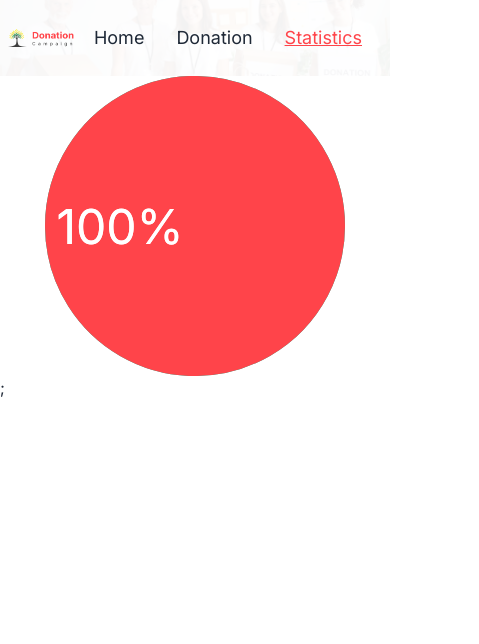
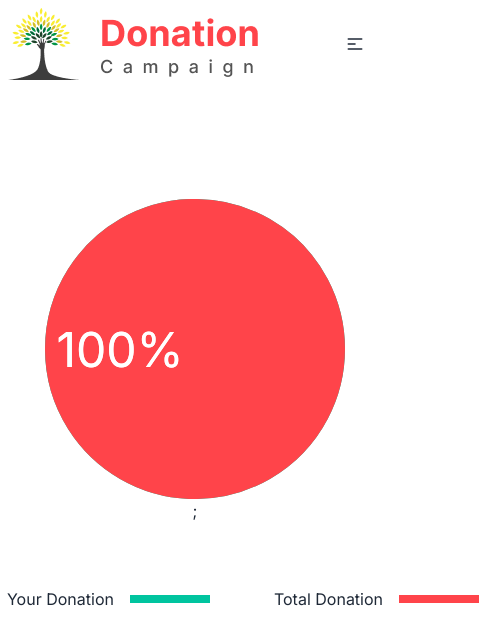
Before and after one commit to Abusayedshuvo/Donation-Campaign-App, a React (Vite) app: page /statistics in a window 390 px wide. Shown: the top 644 px of the page, 479 px wide, since content can reach past the window. Built offline with nearby package versions, Linux system fonts and the light colour scheme.

Commit message:
added new responsive navbar

```diff
--- a/src/Pages/Home/Home.jsx
+++ b/src/Pages/Home/Home.jsx
@@ -4,11 +4,11 @@ import { useState } from "react";
 
 const Home = () => {
   const [search, setSearch] = useState("");
-  const handleSearch = (event) => {
-    event.preventDefault();
-    setSearch(event.target.search.value);
+
+  const handleSearch = () => {
+    const searchInput = document.getElementById("search-field");
+    setSearch(searchInput.value);
   };
-
   return (
     <>
       <Banner handleSearch={handleSearch}></Banner>
--- a/src/Pages/Root/Root.jsx
+++ b/src/Pages/Root/Root.jsx
@@ -1,10 +1,10 @@
 import { Outlet } from "react-router-dom";
-import Header from "../../components/Header/Header";
+import Navbar from "../../components/Header/Navbar";
 
 const Root = () => {
   return (
     <>
-      <Header></Header>
+      <Navbar></Navbar>
       <Outlet></Outlet>
     </>
   );
--- a/src/Pages/Statistics/Statistics.jsx
+++ b/src/Pages/Statistics/Statistics.jsx
@@ -13,7 +13,7 @@ const Statistics = () => {
   }, []);
 
   return (
-    <div>
+    <div className="container mx-auto flex-col flex justify-center items-center h-[75vh]">
       <PieChart
         style={{ height: "300px" }}
         totalValue={12}
@@ -25,19 +25,27 @@ const Statistics = () => {
         data={[
           {
             title: "Your Donation",
-            lineWidth: 20,
             value: `${items.length ? items.length : 12}`,
             color: "#00C49F",
           },
           {
             title: "Total Donation",
-            lineWidth: 80,
             value: `${remain ? remain : 1}`,
             color: "#FF444A",
           },
         ]}
       />
       ;
+      <div className="flex gap-40 justify-between mt-16">
+        <p>
+          <span>Your Donation</span>
+          <span className="bg-[#00C49F] w-20 h-2 absolute mt-2 ml-4"></span>
+        </p>
+        <p>
+          <span>Total Donation</span>
+          <span className="bg-[#FF444A] w-20 h-2 absolute mt-2 ml-4"></span>
+        </p>
+      </div>
     </div>
   );
 };
--- a/src/components/Donate/Donate.jsx
+++ b/src/components/Donate/Donate.jsx
@@ -6,7 +6,6 @@ const Donate = () => {
   const [items, setItems] = useState([]);
   const [noData, setNoData] = useState(false);
   const [datalength, setDatalength] = useState(4);
-
   useEffect(() => {
     const items = JSON.parse(localStorage.getItem("items"));
     if (items) {
@@ -27,7 +26,11 @@ const Donate = () => {
         </div>
       )}
 
-      <div className={`${datalength === items.length ? "hidden" : ""}`}>
+      <div
+        className={`${
+          datalength === items.length || items.length < 4 ? "hidden" : ""
+        }`}
+      >
         <div className="text-center mt-20">
           <button
             onClick={() => setDatalength(items.length)}
--- a/src/components/Donations/Donations.jsx
+++ b/src/components/Donations/Donations.jsx
@@ -6,24 +6,26 @@ import Swal from "sweetalert2";
 
 const Donations = ({ search }) => {
   const [donations, setDonations] = useState([]);
+
   useEffect(() => {
     fetch("data.json")
       .then((res) => res.json())
       .then(function (donations) {
+        if (search) {
+          donations = donations.filter(
+            (category) =>
+              search.toLowerCase() === category.category.toLowerCase()
+          );
+          if (!donations.length) {
+            Swal.fire("Oops!", "Category not found", "error");
+          }
+        }
         setDonations(donations);
-        if (search) {
-          const categorys = donations.filter(
-            (category) => search === category.category
-          );
-          setDonations(categorys);
-        } else {
-          Swal.fire("Oops!", "You have already added this", "error");
-        }
       });
-  }, []);
+  }, [search]);
 
   return (
-    <div className="container mx-auto my-20 grid grid-cols-1 md:grid-cols-2 lg:grid-cols-4 gap-8">
+    <div className="container mx-auto my-20 grid grid-cols-1 md:grid-cols-2 lg:grid-cols-4 gap-8 px-2 md:px-0">
       {donations.map((donation, idx) => (
         <Donation key={idx} donation={donation}></Donation>
       ))}
--- a/src/components/Header/Banner.jsx
+++ b/src/components/Header/Banner.jsx
@@ -3,24 +3,37 @@ import PropTypes from "prop-types";
 const Banner = ({ handleSearch }) => {
   return (
     <>
-      <div className="flex justify-center items-center h-[50vh]">
+      <div
+        className="hero block relative"
+        style={{
+          backgroundImage: "url(/images/banner.png)",
+        }}
+      >
+        <div className="hero-overlay bg-opacity-95 bg-white absolute"></div>
+        <div className="relative">
+          <div className="flex justify-center items-center h-[50vh] banner">
             <div className="text-center">
-          <h1 className="text-5xl font-bold mb-10">
+              <h1 className="text-3xl md:text-4xl lg:text-5xl font-bold mb-10">
                 I Grow By Helping People In Need
               </h1>
               <div>
-            <form className="join lg:w-4/5" onSubmit={handleSearch}>
+                <div className="join lg:w-4/5">
                   <input
+                    id="search-field"
                     name="search"
                     className="input input-bordered join-item w-full rounded-l-lg"
                     placeholder="Search here...."
                   />
-              <input
-                type="submit"
-                value={"Search"}
+                  <button
+                    id="searchBtn"
+                    onClick={handleSearch}
                     className="btn join-item rounded-r-lg bg-primary text-white px-8"
-              />
-            </form>
+                  >
+                    Search
+                  </button>
+                </div>
+              </div>
+            </div>
           </div>
         </div>
       </div>
--- a/src/components/Header/Header.jsx
+++ /dev/null
@@ -1,23 +0,0 @@
-import Navbar from "./Navbar";
-
-const Header = () => {
-  return (
-    <>
-      <header>
-        <div
-          className="hero block relative"
-          style={{
-            backgroundImage: "url(/images/banner.png)",
-          }}
-        >
-          <div className="hero-overlay bg-opacity-95 bg-white absolute"></div>
-          <div className="relative">
-            <Navbar></Navbar>
-          </div>
-        </div>
-      </header>
-    </>
-  );
-};
-
-export default Header;
--- a/src/components/Header/Navbar.jsx
+++ b/src/components/Header/Navbar.jsx
@@ -5,12 +5,77 @@ const Navbar = () => {
     <>
       <nav className="container mx-auto">
         <div className="navbar bg-transparent">
-          <div className="flex-1">
+          <div className="navbar-start w-full justify-between ">
             <NavLink to="/">
               <img src="/images/Logo.png" alt="" />
             </NavLink>
+            <div className="dropdown float-left">
+              <label tabIndex={0} className="btn btn-ghost lg:hidden">
+                <svg
+                  xmlns="http://www.w3.org/2000/svg"
+                  className="h-5 w-5"
+                  fill="none"
+                  viewBox="0 0 24 24"
+                  stroke="currentColor"
+                >
+                  <path
+                    strokeLinecap="round"
+                    strokeLinejoin="round"
+                    strokeWidth="2"
+                    d="M4 6h16M4 12h8m-8 6h16"
+                  />
+                </svg>
+              </label>
+              <ul
+                tabIndex={0}
+                className="menu menu-sm dropdown-content mt-3 z-[1] p-2 shadow bg-base-100 rounded-box w-52 -left-40"
+              >
+                <li>
+                  <NavLink
+                    className={({ isActive, isPending }) =>
+                      isActive
+                        ? " text-primary underline bg-transparent"
+                        : isPending
+                        ? "pending"
+                        : ""
+                    }
+                    to="/"
+                  >
+                    Home
+                  </NavLink>
+                </li>
+                <li>
+                  <NavLink
+                    className={({ isActive, isPending }) =>
+                      isActive
+                        ? "text-primary underline bg-transparent"
+                        : isPending
+                        ? "pending"
+                        : ""
+                    }
+                    to="/donate"
+                  >
+                    Donation
+                  </NavLink>
+                </li>
+                <li>
+                  <NavLink
+                    className={({ isActive, isPending }) =>
+                      isActive
+                        ? "text-primary underline bg-transparent"
+                        : isPending
+                        ? "pending"
+                        : ""
+                    }
+                    to="/statistics"
+                  >
+                    Statistics
+                  </NavLink>
+                </li>
+              </ul>
+            </div>
           </div>
-          <div className="flex-none">
+          <div className="navbar-end hidden lg:flex">
             <ul className="menu menu-horizontal px-1 text-lg">
               <li>
                 <NavLink
```
Lines whose indentation alone changed are shown as unchanged.
